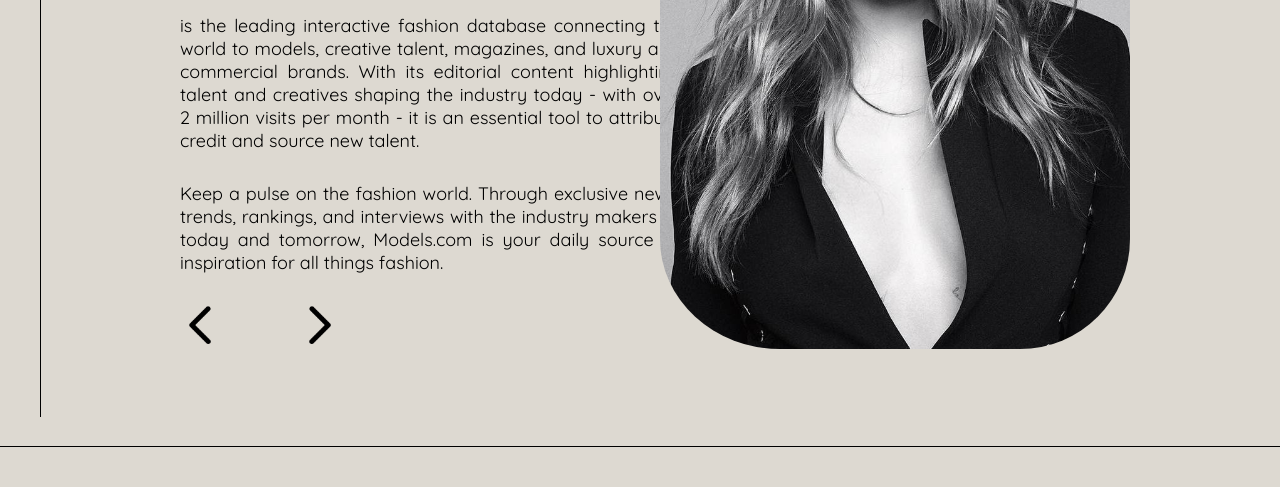
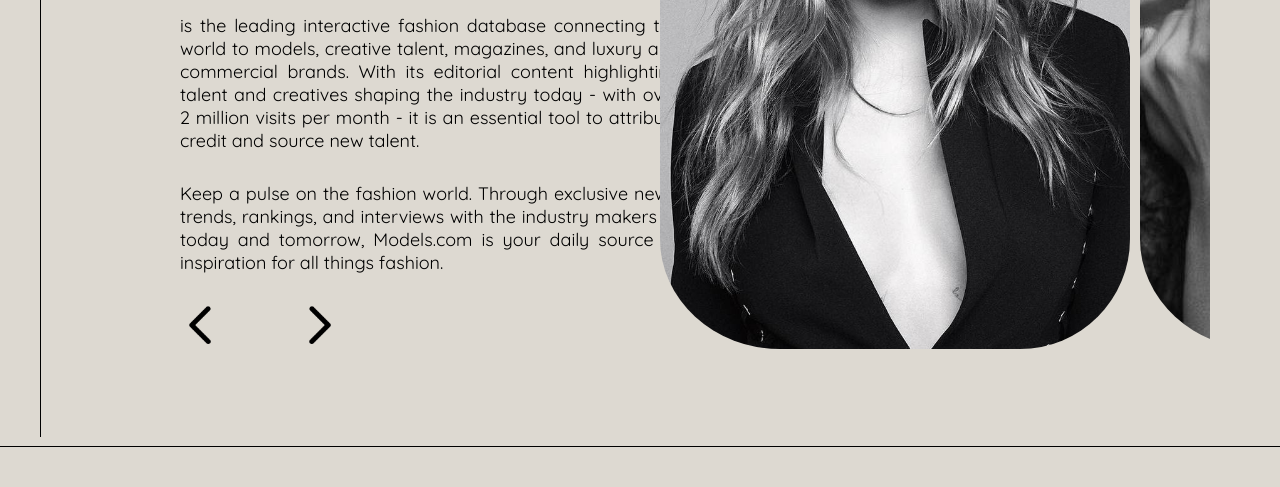
Before and after one commit to Vikaten/Slider, a website: page index.html in a window 1280 px wide. Shown: the part 313-800 px from the top of the page. Drawn offline with Linux system fonts and the light colour scheme.

Commit message:
убрать gap у картинок и изменить длину полос

```diff
--- a/style.css
+++ b/style.css
@@ -27,11 +27,8 @@
     margin-top: 50px;
     margin-bottom: 20px;
     display: flex;
-    gap: 77px;
     position: relative;
-
     bottom: 40px;
-    /* overflow: hidden; */
 }
 
 .img {
@@ -83,7 +80,7 @@
 
 #arrow {
     width: 1px;
-    height: 730px;
+    height: 750px;
     background-color: black;
     display: inline-block;
     position: absolute;
@@ -92,7 +89,7 @@
 
 #arrow2 {
     height: 1px;
-    width: 1500px;
+    width: 1485px;
     position: absolute;
     bottom: 40px;
     background-color: black;
```
